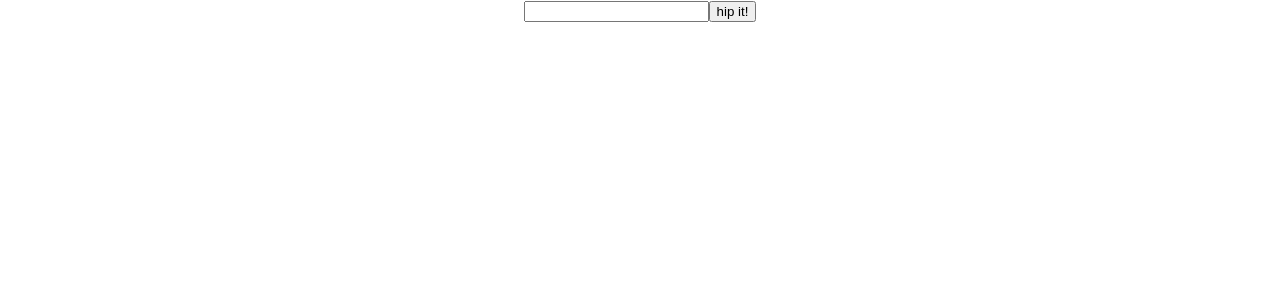
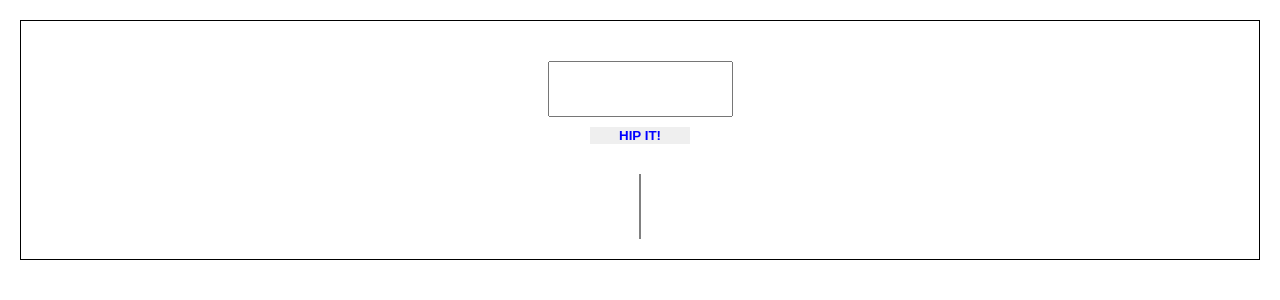
Before and after one commit to RABallantyne/resumepage, a React (Create React App) app: page / in a window 1280 px wide. Shown: the top 300 px of the page. Built offline with nearby package versions, Linux system fonts and the light colour scheme.

Commit message:
first styling

```diff
--- /dev/null
+++ b/src/regexfun/BrandName.css
@@ -0,0 +1,41 @@
+.brand-main {
+  display: flex;
+  flex-direction: column;
+  border: 1px solid black;
+  margin: 20px;
+  padding: 20px;
+  align-items: center;
+}
+
+.input-form {
+  display: flex;
+  flex-direction: column;
+  align-items: center;
+  width: 200px;
+  margin: 20px;
+}
+
+.input-form input {
+  height: 50px;
+}
+
+.input-form button {
+  border: none;
+  width: 100px;
+  margin: 10px;
+  transition: 1s;
+  color: blue;
+  font-weight: bold;
+}
+.input-form button:hover {
+  width: 100px;
+  margin: 10px;
+  background-color: gray;
+  box-shadow: 2px 2px black;
+}
+
+.display {
+  display: flex;
+  justify-content: flex-start;
+  border: 1px solid gray;
+}
--- a/src/regexfun/BrandName.js
+++ b/src/regexfun/BrandName.js
@@ -1,4 +1,5 @@
 import React, { Component } from "react";
+import "./BrandName.css";
 
 export default class BrandName extends Component {
   state = {
@@ -31,7 +32,8 @@ export default class BrandName extends Component {
 
   render() {
     return (
-      <div>
+      <div className="brand-main">
+        <div className="input-form">
           <form onSubmit={this.handleSubmit}>
             <input
               value={this.state.input}
@@ -39,9 +41,12 @@ export default class BrandName extends Component {
               name="input"
               onChange={this.handleChange}
             ></input>
-          <button>hip it!</button>
+            <button>HIP IT!</button>
           </form>
+        </div>
+        <div className="display">
           <h1>{this.state.output}</h1>
+        </div>
       </div>
     );
   }
```
Lines whose indentation alone changed are shown as unchanged.
